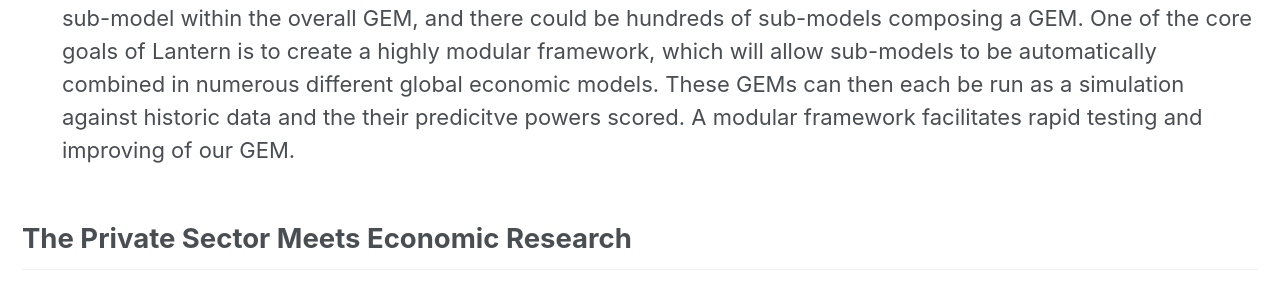
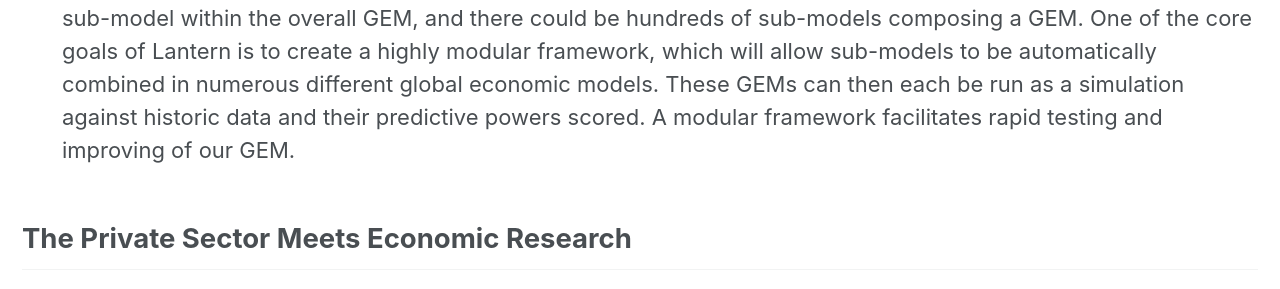
Before and after one commit to StephenBeard93/commercial, a Jekyll site: the page built from _pages/home.md, in a window 1280 px wide. Shown: the part 1050-1339 px from the top of the page. Built offline with Jekyll 4.4.1, drawn with Linux system fonts in a browser that asks for light colours; some of the changed text lies outside the part shown.

Commit message:
Update home.md

```diff
--- a/_pages/home.md
+++ b/_pages/home.md
@@ -17,7 +17,7 @@ Lantern Economics is on a mission to build the world's best global economic mode
 <ol>
   <li><strong><em>unbiased</em></strong> - Economics is divided into many differing and contradicting schools of thought. Lantern Economics does not build models limited by the theoretical basis of one school of thought. Instead we assess every underlying assumption that we use and always try to select the most empirically well supported theories on an assumption-by-assumption basis. This rigorous and intuitive approach differs sharply with the dogmatic economic ideologies used to build most major economic models </li>
   <li><strong><em>Complexity theory</em></strong> - We believe that the economy is a complex system composed of thousands and thousands of variables. While some aspects may best be modelled by a simple cause and effect relationship, there are many more aspects of an economy which would be most effectively modelled using various techniques from <em>Artificial Intelligence (AI)</em>, such as machine learning, deep learning and artificial life</li>
-  <li><strong><em>Modular</em></strong> - The only way to test a theory is to see whether it's inclusion into a global economic model (GEM) can increase the overall predictive power of said GEM on a long-term historical simulation. Each theory is effectively a sub-model within the overall GEM, and there could be hundreds of sub-models composing a GEM. One of the core goals of Lantern is to create a highly modular framework, which will allow sub-models to be automatically combined in numerous different global economic models. These GEMs can then each be run as a simulation against historic data and the their predicitve powers scored. A modular framework facilitates rapid testing and improving of our GEM.</li>
+  <li><strong><em>Modular</em></strong> - The only way to test a theory is to see whether it's inclusion into a global economic model (GEM) can increase the overall predictive power of said GEM on a long-term historical simulation. Each theory is effectively a sub-model within the overall GEM, and there could be hundreds of sub-models composing a GEM. One of the core goals of Lantern is to create a highly modular framework, which will allow sub-models to be automatically combined in numerous different global economic models. These GEMs can then each be run as a simulation against historic data and their predictive powers scored. A modular framework facilitates rapid testing and improving of our GEM.</li>
 </ol>
 
 
```
